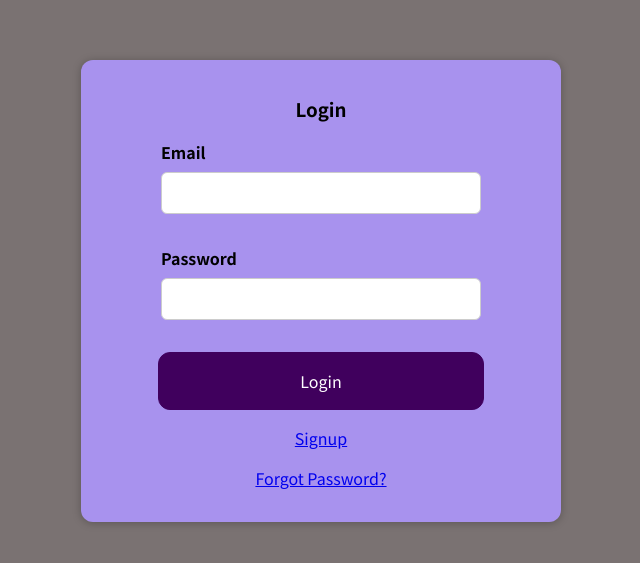
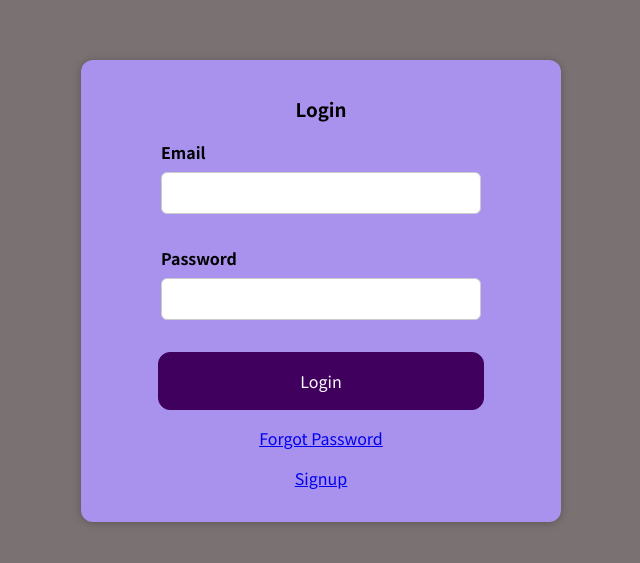
Before and after one commit to IkramBagban/ReactJS, a React (Create React App) app in the folder frontend/: page /login in a window 1280 px wide. Shown: the part 109-672 px from the top of the page, without its empty margins (319-959 px from the left). Built offline with nearby package versions, Linux system fonts and the light colour scheme.

Commit message:
navigating on click for reset password screens

```diff
--- a/frontend/src/components/Auth/Login.jsx
+++ b/frontend/src/components/Auth/Login.jsx
@@ -84,15 +84,15 @@ function Login() {
             <button type="submit">Login</button>
             <Link
               style={{ alignSelf: "center", margin: "1rem 0 0 0" }}
+              to="/forgot-password"
+            >
+              Forgot Password
+            </Link>
+            <Link
+              style={{ alignSelf: "center", margin: "1rem 0 0 0" }}
               to="/signup"
             >
               Signup
-            </Link>
-            <Link
-              style={{ alignSelf: "center", margin: "1rem 0 0 0" }}
-              to="/forgot-password" // Modify this to your forgot password route
-            >
-              Forgot Password?
             </Link>
           </div>
         </div>
--- a/frontend/src/components/Auth/Login.module.css
+++ b/frontend/src/components/Auth/Login.module.css
@@ -69,18 +69,17 @@
   border-color: #510674;
 }
 
-/* Add this style to your CSS module */
 
 .forgetButton {
-  background-color: #e5002a; /* Blue color, you can adjust this */
+  /* background-color: #e5002a; */
   color: #fff;
   padding: 10px;
   border: none;
   border-radius: 4px;
   cursor: pointer;
-  margin-top: 10px; /* Adjust margin as needed */
+  margin-top: 10px;
 }
 
 .forgetButton:hover {
-  background-color: #0059a2; /* Darker shade of blue on hover */
+  background-color: #0059a2;
 }
--- a/frontend/src/components/Auth/Resetpassword.jsx
+++ b/frontend/src/components/Auth/Resetpassword.jsx
@@ -1,14 +1,18 @@
 import React, { useState } from 'react'
 import styles from './SendOtp.module.css';
+import { useNavigate } from 'react-router-dom';
 
 
 function Resetpassword() {
 
     const [password, setPassword] = useState('');
     const [confirmPassword, setConfirmPassword] = useState('');
+  const navigate = useNavigate();
 
     const handleSubmit = async (event) => {
       event.preventDefault();
+          navigate('/login')
+
       console.log('password', password);
       console.log('confirmPassword', confirmPassword);
     };
--- a/frontend/src/components/Auth/SendOtp.jsx
+++ b/frontend/src/components/Auth/SendOtp.jsx
@@ -1,10 +1,13 @@
 import React, { useState } from 'react';
 import styles from './SendOtp.module.css';
+import { useNavigate } from 'react-router-dom';
 const SendOtp = () => {
   const [email, setEmail] = useState('');
+  const navigate = useNavigate();
 
   const handleSubmit = async (event) => {
     event.preventDefault();
+    navigate('/verify')
     console.log('Sending OTP to:', email);
   };
 
--- a/frontend/src/components/Auth/VerifyOtp.jsx
+++ b/frontend/src/components/Auth/VerifyOtp.jsx
@@ -1,13 +1,17 @@
 import React, { useState } from 'react'
 import styles from './SendOtp.module.css';
+import { useNavigate } from 'react-router-dom';
 
 
 function VerifyOtp() {
 
   const [otp, setOtp] = useState('');
+    const navigate = useNavigate();
+
 
   const handleSubmit = async (event) => {
     event.preventDefault();
+        navigate('/reset-password')
     console.log('OTP:', otp);
   };
   return (
--- a/frontend/src/index.js
+++ b/frontend/src/index.js
@@ -73,7 +73,6 @@ const router = createBrowserRouter([
       </ProtectedRoute>
     ),
   },
-
 ]);
 
 root.render(
```
